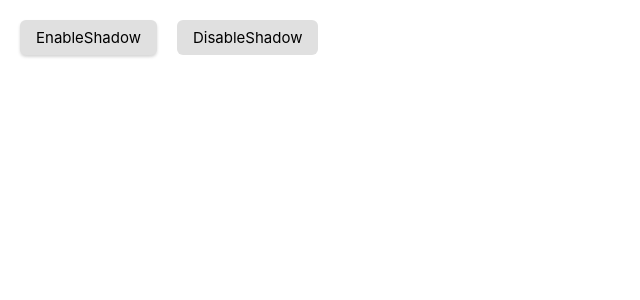
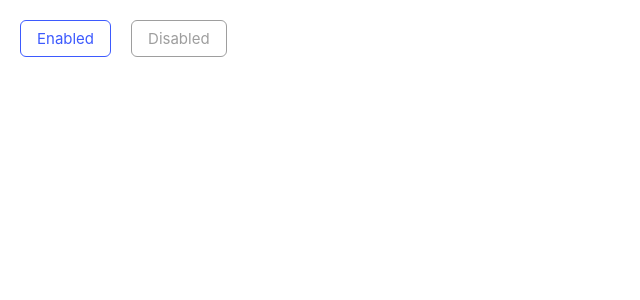
Before and after one commit to Vanaldito/button-component, a React (Vite) app: page / in a window 1280 px wide. Shown: the top 300 px of the page, without its empty margins (0-640 px from the left). Built offline with nearby package versions, Linux system fonts and the light colour scheme.

Commit message:
feat: allow to disable the button

```diff
--- a/src/App.tsx
+++ b/src/App.tsx
@@ -6,11 +6,11 @@ export default function App() {
   return (
     <main>
       <div className="buttons">
-        <Button disableShadow={false} variant="default">
-          EnableShadow
+        <Button disabled={false} disableShadow={false} variant="outline">
+          Enabled
         </Button>
-        <Button disableShadow={true} variant="default">
-          DisableShadow
+        <Button disabled={true} disableShadow={true} variant="outline">
+          Disabled
         </Button>
       </div>
     </main>
--- a/src/components/button.css
+++ b/src/components/button.css
@@ -32,3 +32,12 @@
 .button--disable-shadow {
   box-shadow: none;
 }
+
+.button--disabled {
+  color: #9e9e9e;
+  cursor: not-allowed;
+}
+
+.button--variant-outline.button--disabled {
+  border-color: #9e9e9e;
+}
--- a/src/components/button.tsx
+++ b/src/components/button.tsx
@@ -3,12 +3,14 @@ import "./button.css";
 interface ButtonProps {
   variant: "default" | "outline" | "text";
   disableShadow: boolean;
+  disabled: boolean;
   children: React.ReactNode;
 }
 
 export default function Button({
   variant,
   disableShadow,
+  disabled,
   children,
 }: ButtonProps) {
   let className = "button";
@@ -16,6 +18,7 @@ export default function Button({
   className += disableShadow
     ? " button--disable-shadow"
     : " button--enable-shadow";
+  className += disabled ? " button--disabled" : " button-enabled";
 
   return (
     <button className={className} type="button">
```
